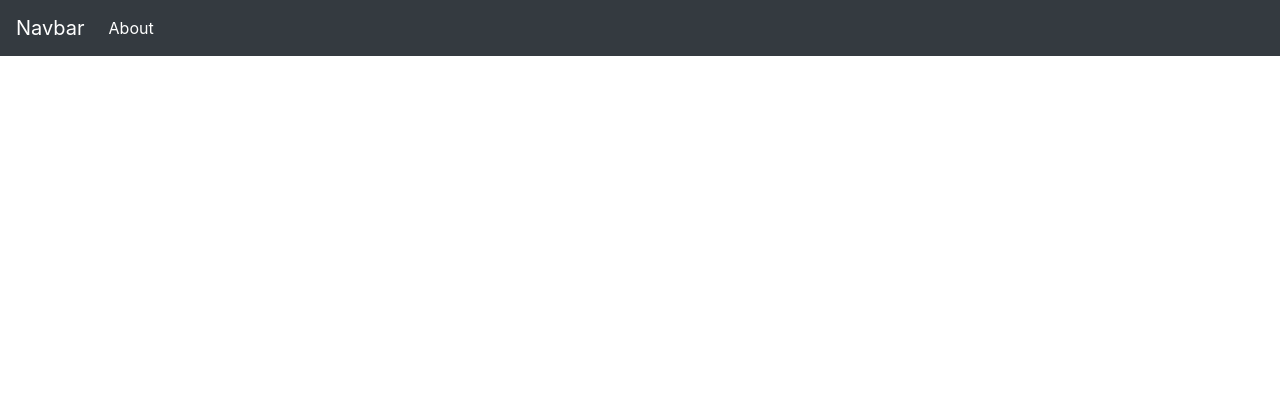
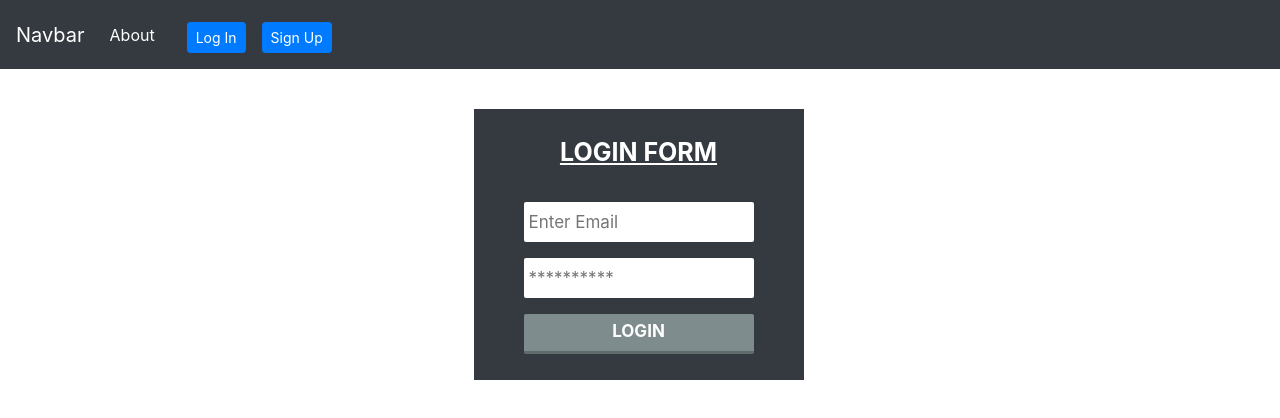
Before and after one commit to Siddharth6780/Events_Planner, a React (Create React App) app in the folder fronend/: page /login in a window 1280 px wide. Shown: the top 418 px of the page. Built offline with nearby package versions, Linux system fonts and the light colour scheme.

Commit message:
Added Login and Signup Button

```diff
--- a/fronend/src/App.js
+++ b/fronend/src/App.js
@@ -1,7 +1,9 @@
 import React from "react";
 import Navbar from "./components/Navbar";
-import { BrowserRouter as Router, Switch, Route} from "react-router-dom";
+import { BrowserRouter as Router, Switch, Route, Link } from "react-router-dom";
 import About from "./components/About";
+import Login from "./components/Login";
+import Signup from "./components/Signup";
 
 const App = () => {
   return (
@@ -13,6 +15,12 @@ const App = () => {
             <Route exact path="/about">
               <About />
             </Route>
+            <Route exact path="/login">
+              <Login/>
+            </Route>
+            <Route exact path="/signup">
+              <Signup/>
+            </Route>
           </Switch>
         </div>
       </Router>
--- /dev/null
+++ b/fronend/src/components/Login.js
@@ -0,0 +1,25 @@
+import React from "react";
+import "./style.css"
+
+const Login = () => {
+  return (
+    <>
+      <div class="form_div">
+        <label class="form_label">LOGIN FORM</label>
+        <form action="">
+          <p>
+            <input type="email" placeholder="Enter Email" />
+          </p>
+          <p>
+            <input type="password" placeholder="**********" />
+          </p>
+          <p>
+            <input type="submit" value="LOGIN" />
+          </p>
+        </form>
+      </div>
+    </>
+  );
+};
+
+export default Login;
--- a/fronend/src/components/Navbar.js
+++ b/fronend/src/components/Navbar.js
@@ -1,5 +1,6 @@
 import React from "react";
 import { BrowserRouter as Router, Switch, Route, Link } from "react-router-dom";
+import "./style.css"
 
 const Navbar = () => {
   return (
@@ -11,10 +12,22 @@ const Navbar = () => {
         <div className="collapse navbar-collapse" id="navbarSupportedContent">
           <ul className="navbar-nav mr-auto">
             <li className="nav-item active">
-              <Link className="nav-link" to="/about">
+              <Link className="nav-link btn" to="/about">
                 About
               </Link>
             </li>
+            <div className="container btn_login_signup d-flex">
+            <li className="nav-item active">
+              <Link className="nav-link" to="/login">
+              <button type="button" class="btn btn-primary btn-sm">Log In</button>
+              </Link>
+            </li>
+            <li className="nav-item active">
+              <Link className="nav-link" to="/signup">
+              <button type="button" class="btn btn-primary btn-sm">Sign Up</button>
+              </Link>
+            </li>
+            </div>
           </ul>
         </div>
       </nav>
--- /dev/null
+++ b/fronend/src/components/Signup.js
@@ -0,0 +1,28 @@
+import React from "react";
+import "./style.css";
+
+const Signup = () => {
+  return (
+    <>
+      <div class="form_div">
+        <p class="form_label">SIGNUP FORM</p>
+        <form action="">
+          <p>
+            <input type="text" placeholder="Enter Name" />
+          </p>
+          <p>
+            <input type="email" placeholder="Enter Email" />
+          </p>
+          <p>
+            <input type="password" placeholder="**********" />
+          </p>
+          <p>
+            <input type="submit" value="SIGNUP" />
+          </p>
+        </form>
+      </div>
+    </>
+  );
+};
+
+export default Signup;
--- /dev/null
+++ b/fronend/src/components/style.css
@@ -0,0 +1,129 @@
+body {
+  margin: 0 auto;
+  padding: 0px;
+  text-align: center;
+  width: 100%;
+}
+#wrapper {
+  margin: 0 auto;
+  padding: 0px;
+  text-align: center;
+  width: 995px;
+}
+#wrapper h1 {
+  margin-top: 50px;
+  font-size: 45px;
+  color: #424949;
+}
+#wrapper h1 p {
+  font-size: 18px;
+}
+.form_div {
+  width: 330px;
+  margin-left: 35%;
+  padding: 10px;
+  background-color: #343a40;
+  margin-top: 40px;
+}
+.form_div .form_label {
+  margin: 15px;
+  margin-bottom: 30px;
+  font-size: 25px;
+  font-weight: bold;
+  color: white;
+  text-decoration: underline;
+}
+.form_div input[type="email"],input[type="text"],
+input[type="password"] {
+  width: 230px;
+  height: 40px;
+  border-radius: 2px;
+  font-size: 17px;
+  padding-left: 5px;
+  border: none;
+}
+.form_div input[type="submit"] {
+  width: 230px;
+  height: 40px;
+  border: none;
+  border-radius: 2px;
+  font-size: 17px;
+  background-color: #7f8c8d;
+  border-bottom: 3px solid #616a6b;
+  color: white;
+  font-weight: bold;
+}
+
+@media only screen and (min-width: 700px) and (max-width: 995px) {
+  #wrapper {
+    width: 100%;
+  }
+  #wrapper h1 {
+    font-size: 30px;
+  }
+  .form_div {
+    width: 50%;
+    margin-left: 25%;
+    padding-left: 0px;
+    padding-right: 0px;
+  }
+  .form_div input[type="text"],
+  input[type="password"] {
+    width: 80%;
+  }
+  .form_div textarea {
+    width: 80%;
+  }
+  .form_div input[type="submit"] {
+    width: 80%;
+  }
+}
+@media only screen and (min-width: 400px) and (max-width: 699px) {
+  #wrapper {
+    width: 100%;
+  }
+  #wrapper h1 {
+    font-size: 30px;
+  }
+  .form_div {
+    width: 60%;
+    margin-left: 20%;
+  }
+  .form_div input[type="text"],
+  input[type="password"] {
+    width: 80%;
+  }
+  .form_div input[type="submit"] {
+    width: 80%;
+  }
+}
+@media only screen and (min-width: 100px) and (max-width: 399px) {
+  #wrapper {
+    width: 100%;
+  }
+  #wrapper h1 {
+    font-size: 25px;
+  }
+  .form_div {
+    width: 90%;
+    margin-left: 5%;
+    padding-left: 0px;
+    padding-right: 0px;
+  }
+  .form_div input[type="text"],
+  input[type="password"] {
+    width: 80%;
+  }
+  .form_div input[type="submit"] {
+    width: 80%;
+  }
+}
+
+
+.btn{
+  margin-top: 6px;
+}
+
+.btn_login_signup{
+  display: flex;
+}
```
